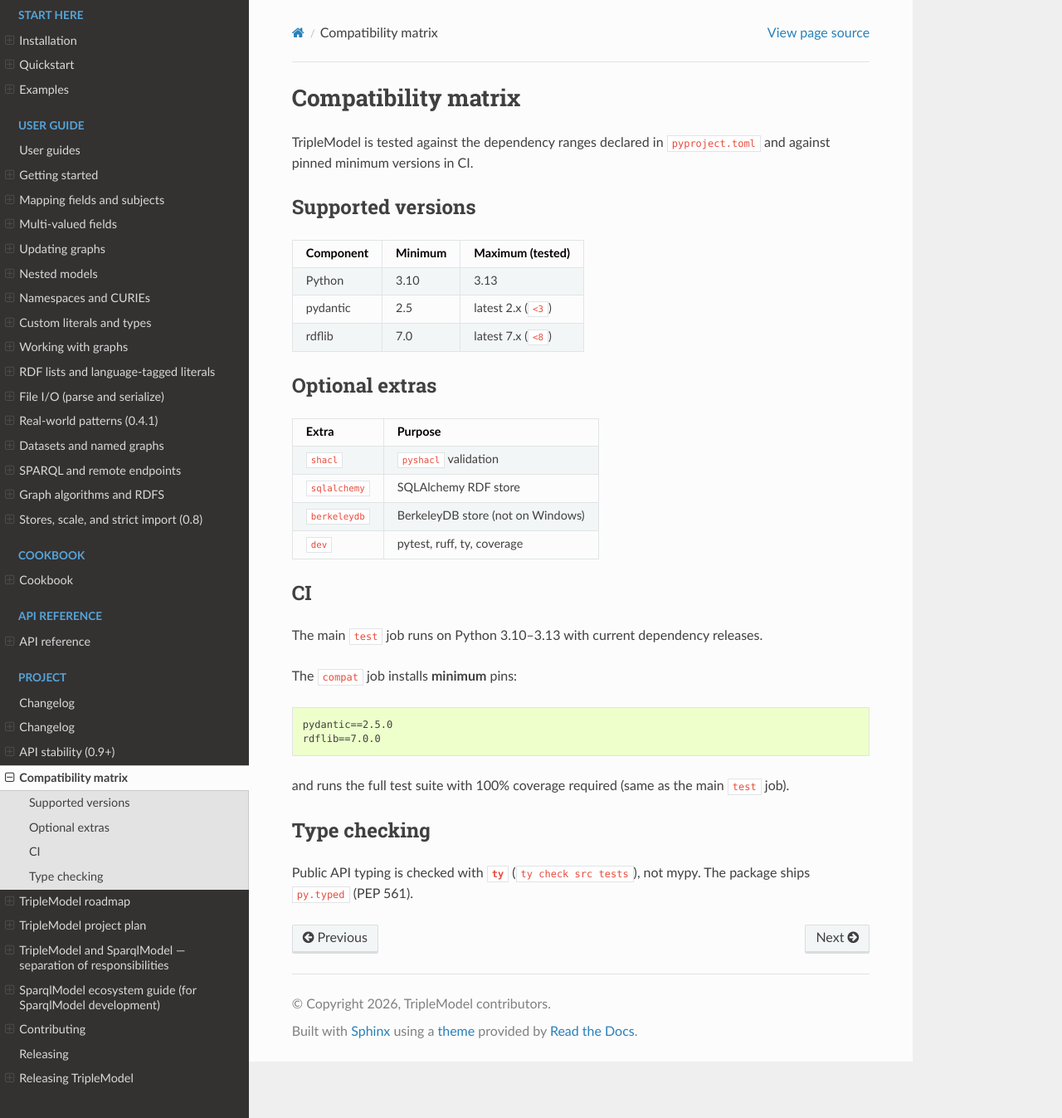
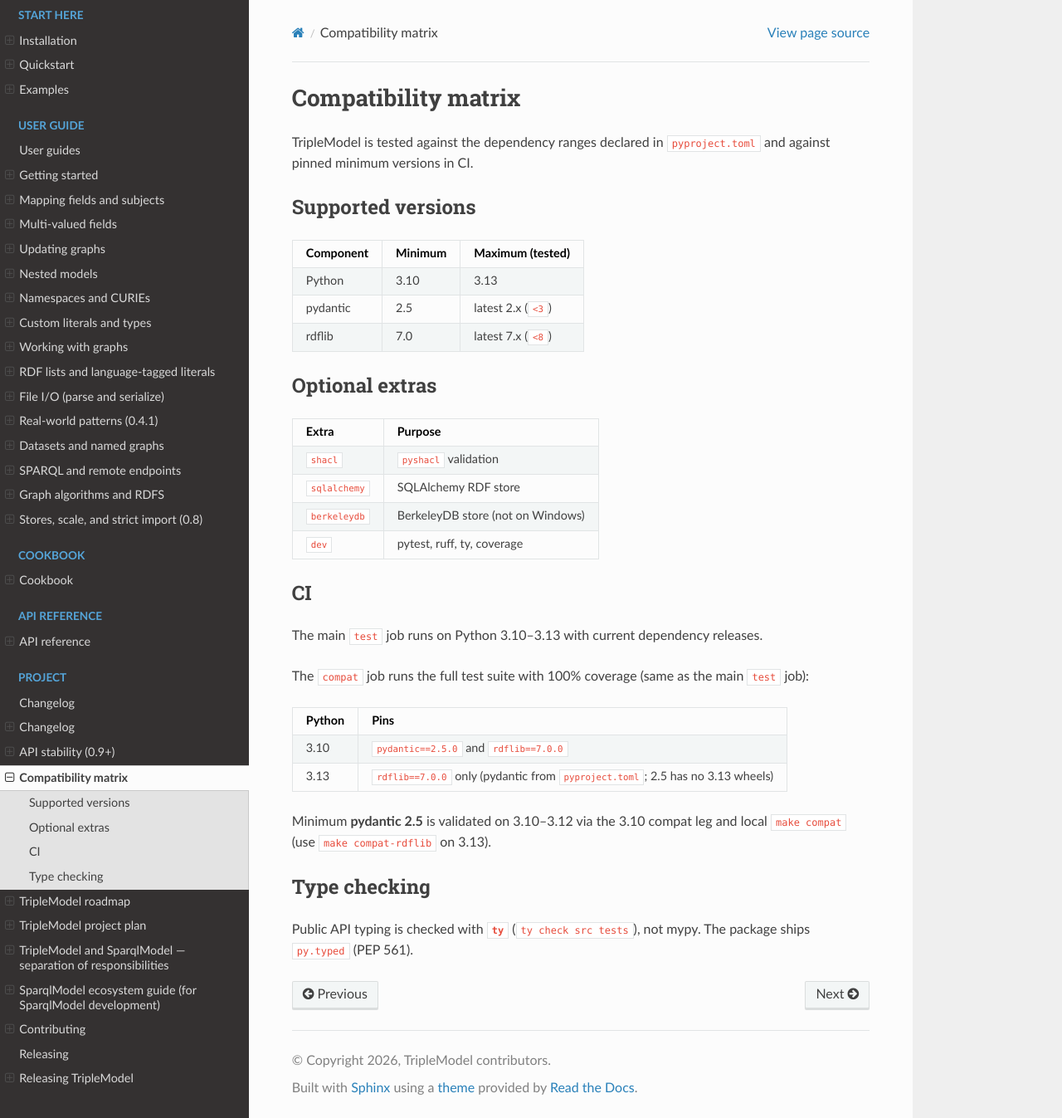
Before and after one commit to eddiethedean/rdfmodel, a Sphinx documentation site: the page built from docs/COMPATIBILITY.md, in a window 1280 px wide and 1347 px high. Shown: the whole window at 83% size. Built offline with Sphinx 7.4.7 and the Read the Docs theme 3.1.0, drawn with Linux system fonts in a browser that asks for light colours.

Commit message:
Split compat CI: min pydantic on 3.10, min rdflib on 3.13.
pydantic 2.5.0 cannot install on Python 3.13; the compat job now pins both deps on 3.10 and only rdflib on 3.13, with make compat-rdflib for local parity.

````diff
--- a/docs/COMPATIBILITY.md
+++ b/docs/COMPATIBILITY.md
@@ -23,14 +23,14 @@
 
 The main `test` job runs on Python 3.10–3.13 with current dependency releases.
 
-The `compat` job installs **minimum** pins:
+The `compat` job runs the full test suite with 100% coverage (same as the main `test` job):
 
-```text
-pydantic==2.5.0
-rdflib==7.0.0
-```
+| Python | Pins |
+|--------|------|
+| 3.10 | `pydantic==2.5.0` and `rdflib==7.0.0` |
+| 3.13 | `rdflib==7.0.0` only (pydantic from `pyproject.toml`; 2.5 has no 3.13 wheels) |
 
-and runs the full test suite with 100% coverage required (same as the main `test` job).
+Minimum **pydantic 2.5** is validated on 3.10–3.12 via the 3.10 compat leg and local `make compat` (use `make compat-rdflib` on 3.13).
 
 ## Type checking
 
````
Also changed, not shown: 2 other files.
